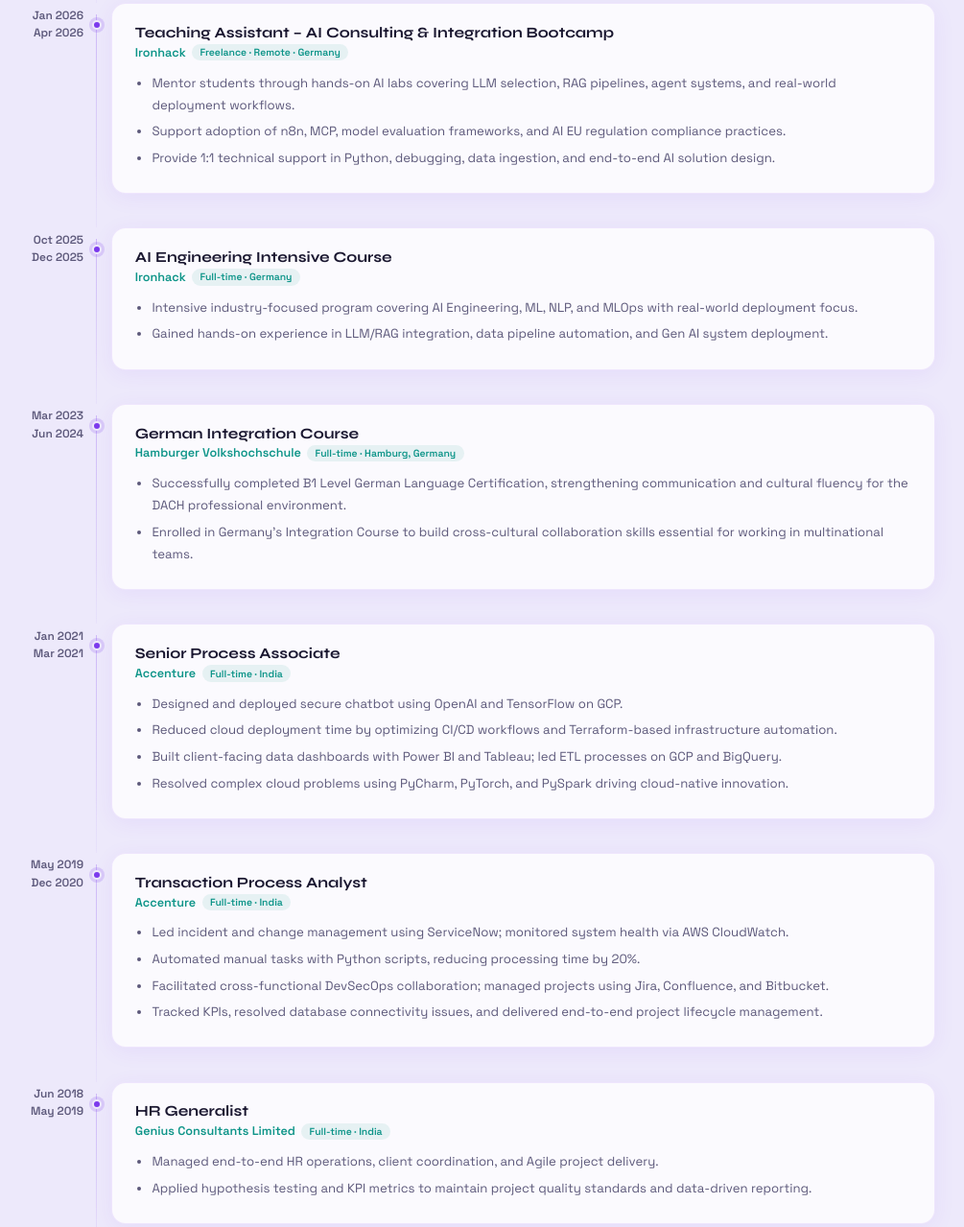
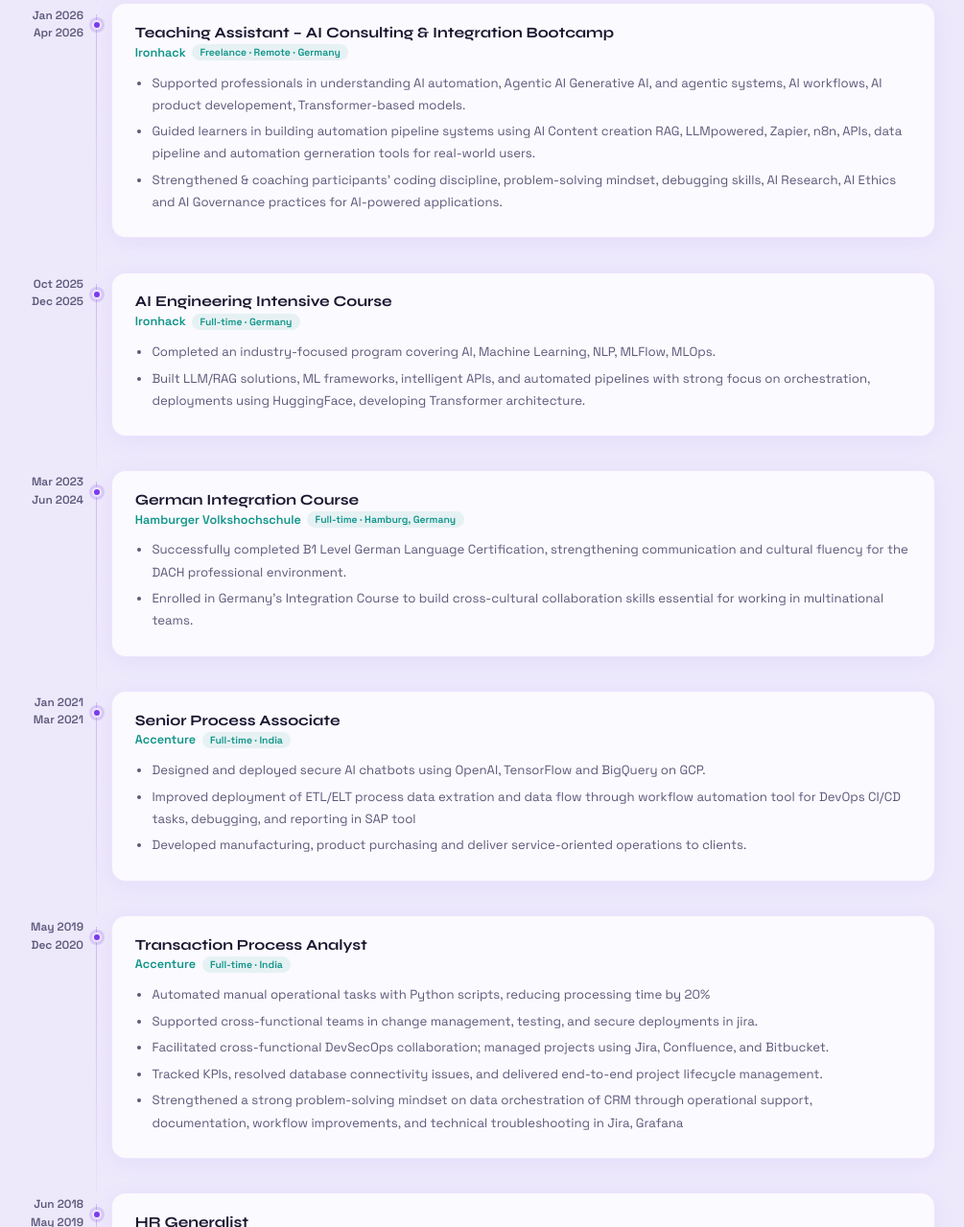
Before and after one commit to IshuDhana/IshuDhana.github.io, a plain HTML site: page index.html in a window 1280 px wide. Shown: the part 4676-5955 px from the top of the page at 96% size, without its empty margins (183-1188 px from the left). Drawn offline with Linux system fonts and the light colour scheme.

Commit message:
Update index.html

```diff
--- a/index.html
+++ b/index.html
@@ -483,9 +483,9 @@
         <h3 class="job-title">Teaching Assistant – AI Consulting & Integration Bootcamp</h3>
         <div class="job-company">Ironhack <span class="job-type">Freelance · Remote · Germany</span></div>
         <ul class="job-desc">
-          <li>Mentor students through hands-on AI labs covering LLM selection, RAG pipelines, agent systems, and real-world deployment workflows.</li>
-          <li>Support adoption of n8n, MCP, model evaluation frameworks, and AI EU regulation compliance practices.</li>
-          <li>Provide 1:1 technical support in Python, debugging, data ingestion, and end-to-end AI solution design.</li>
+          <li>Supported professionals in understanding AI automation, Agentic AI Generative AI, and agentic systems, AI workflows, AI product developement, Transformer-based models.</li>
+          <li>Guided learners in building automation pipeline systems using AI Content creation RAG, LLMpowered, Zapier, n8n, APIs, data pipeline and automation gerneration tools for real-world users.</li>
+          <li>Strengthened & coaching participants’ coding discipline, problem-solving mindset, debugging skills, AI Research, AI Ethics and AI Governance practices for AI-powered applications.</li>
         </ul>
       </div>
     </div>
@@ -497,8 +497,8 @@
         <h3 class="job-title">AI Engineering Intensive Course</h3>
         <div class="job-company">Ironhack <span class="job-type">Full-time · Germany</span></div>
         <ul class="job-desc">
-          <li>Intensive industry-focused program covering AI Engineering, ML, NLP, and MLOps with real-world deployment focus.</li>
-          <li>Gained hands-on experience in LLM/RAG integration, data pipeline automation, and Gen AI system deployment.</li>
+          <li>Completed an industry-focused program covering AI, Machine Learning, NLP, MLFlow, MLOps.</li>
+          <li>Built LLM/RAG solutions, ML frameworks, intelligent APIs, and automated pipelines with strong focus on orchestration, deployments using HuggingFace, developing Transformer architecture.</li>
         </ul>
       </div>
     </div>
@@ -523,10 +523,9 @@
         <h3 class="job-title">Senior Process Associate</h3>
         <div class="job-company">Accenture <span class="job-type">Full-time · India</span></div>
         <ul class="job-desc">
-          <li>Designed and deployed secure chatbot using OpenAI and TensorFlow on GCP.</li>
-          <li>Reduced cloud deployment time by optimizing CI/CD workflows and Terraform-based infrastructure automation.</li>
-          <li>Built client-facing data dashboards with Power BI and Tableau; led ETL processes on GCP and BigQuery.</li>
-          <li>Resolved complex cloud problems using PyCharm, PyTorch, and PySpark driving cloud-native innovation.</li>
+          <li>Designed and deployed secure AI chatbots using OpenAI, TensorFlow and BigQuery on GCP.</li>
+          <li>Improved deployment of ETL/ELT process data extration and data flow through workflow automation tool for DevOps CI/CD tasks, debugging, and reporting in SAP tool</li>
+          <li>Developed manufacturing, product purchasing and deliver service-oriented operations to clients.</li>
         </ul>
       </div>
     </div>
@@ -538,10 +537,11 @@
         <h3 class="job-title">Transaction Process Analyst</h3>
         <div class="job-company">Accenture <span class="job-type">Full-time · India</span></div>
         <ul class="job-desc">
-          <li>Led incident and change management using ServiceNow; monitored system health via AWS CloudWatch.</li>
-          <li>Automated manual tasks with Python scripts, reducing processing time by 20%.</li>
+          <li>Automated manual operational tasks with Python scripts, reducing processing time by 20%</li>
+          <li>Supported cross-functional teams in change management, testing, and secure deployments in jira.</li>
           <li>Facilitated cross-functional DevSecOps collaboration; managed projects using Jira, Confluence, and Bitbucket.</li>
           <li>Tracked KPIs, resolved database connectivity issues, and delivered end-to-end project lifecycle management.</li>
+          <li> Strengthened a strong problem-solving mindset on data orchestration of CRM through operational support, documentation, workflow improvements, and technical troubleshooting in Jira, Grafana </li>
         </ul>
       </div>
     </div>
```
